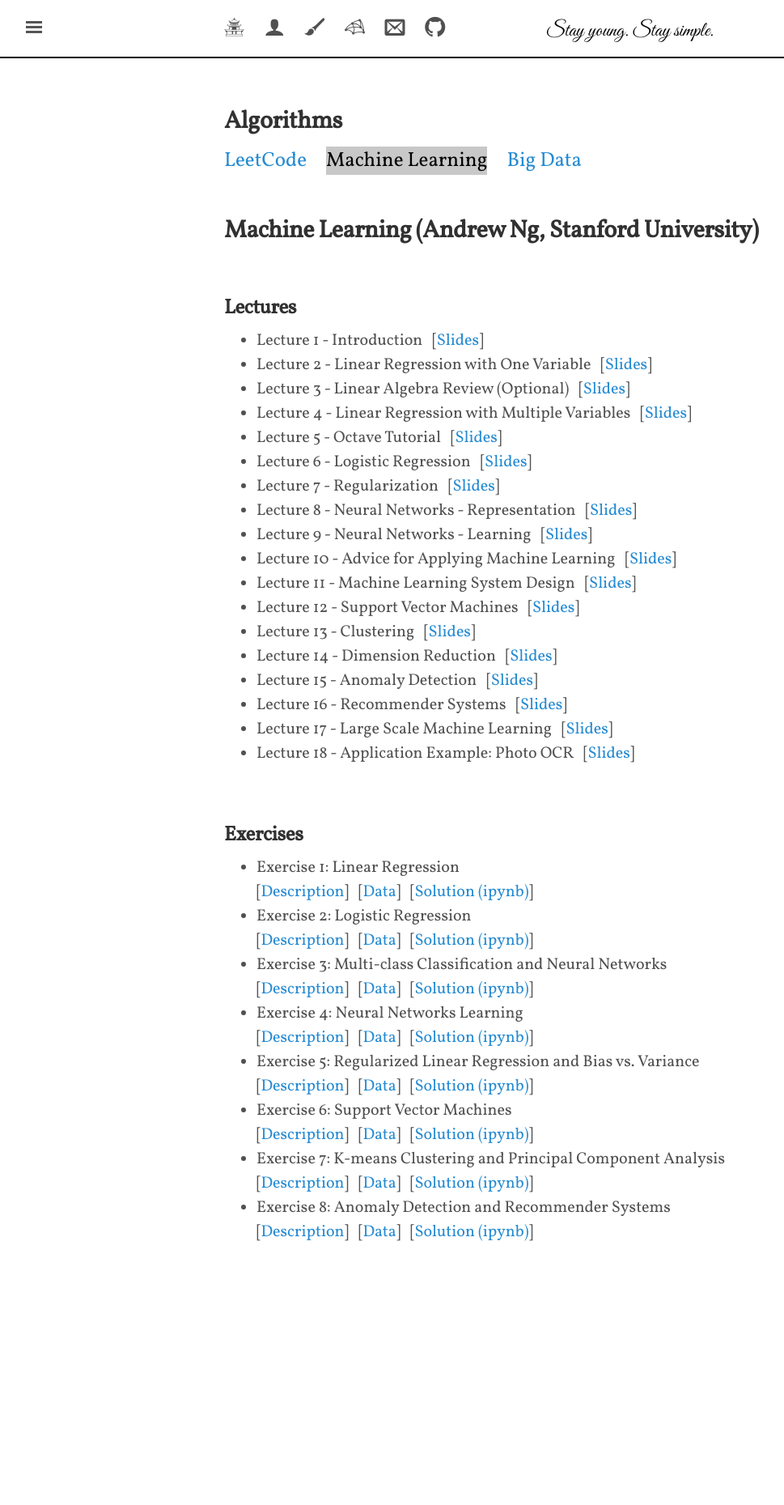
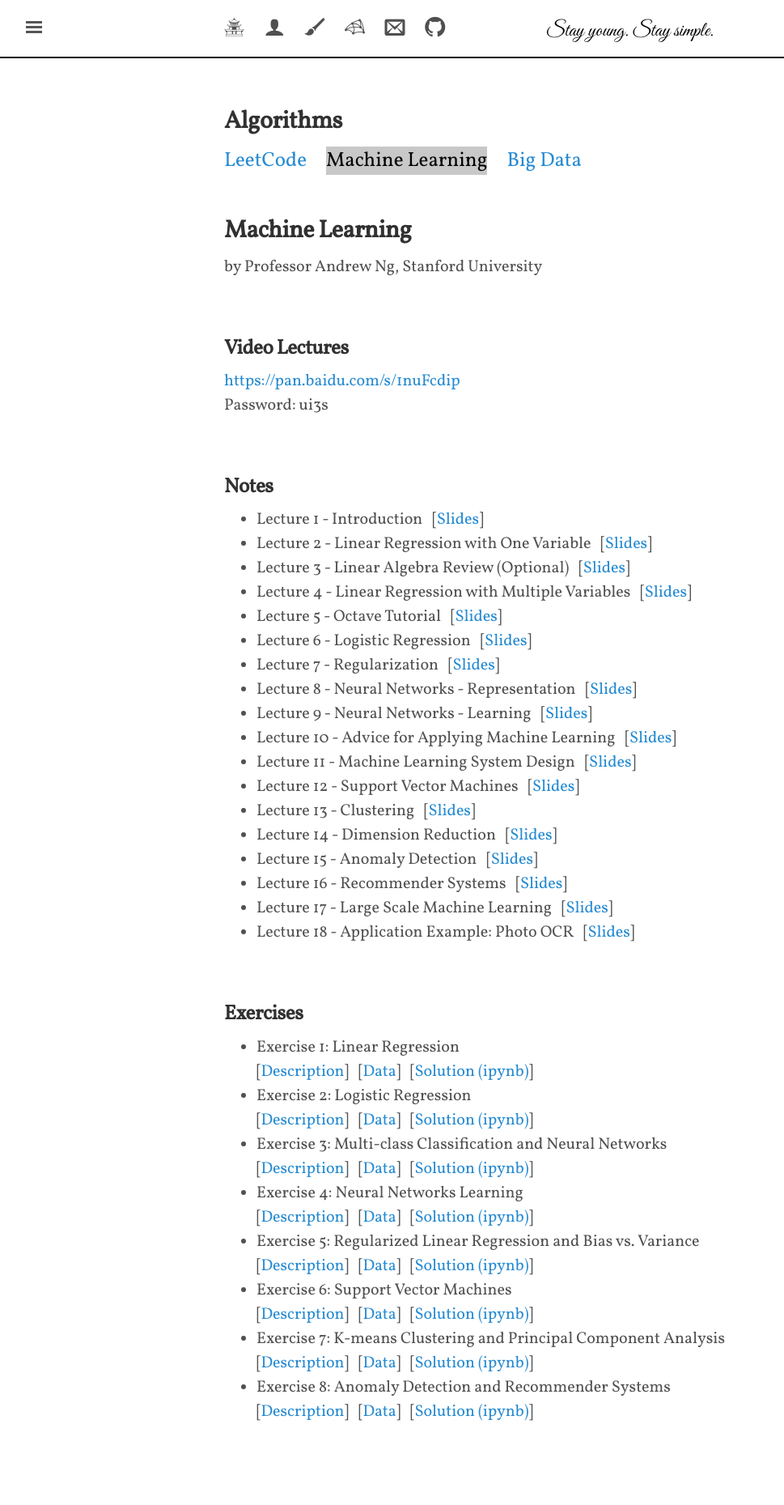
Before and after one commit to shevapato2008/myBlog, a Jekyll site: the page built from algorithms/machinelearning/course/ml_andrewng/index.md, in a window 1280 px wide. Shown: the whole page at 81% size, without its empty margins (3-972 px from the left). Built offline with Jekyll 4.4.1, drawn with Linux system fonts in a browser that asks for light colours; nearby versions of some CDN libraries; some web fonts are replaced; comment, search, counter and statistics services are not loaded; before the commit the page ends 1637 px from its top, so only the background shows below that.

Commit message:
Updated.

```diff
--- a/algorithms/machinelearning/course/ml_andrewng/index.md
+++ b/algorithms/machinelearning/course/ml_andrewng/index.md
@@ -5,11 +5,18 @@
 mathjax: false
 ---
 
-# {{page.title}}
+# Machine Learning
+by Professor Andrew Ng, Stanford University
 
 <br>
 
-## Lectures
+## Video Lectures
+[https://pan.baidu.com/s/1nuFcdip](https://pan.baidu.com/s/1nuFcdip)<br>
+Password: ui3s
+
+<br>
+
+## Notes
 
 + Lecture 1 - Introduction &nbsp;
 [[Slides]({{site.baseurl}}/algorithms/machinelearning/course/ml_andrewng/slides/1.pdf)]
```
